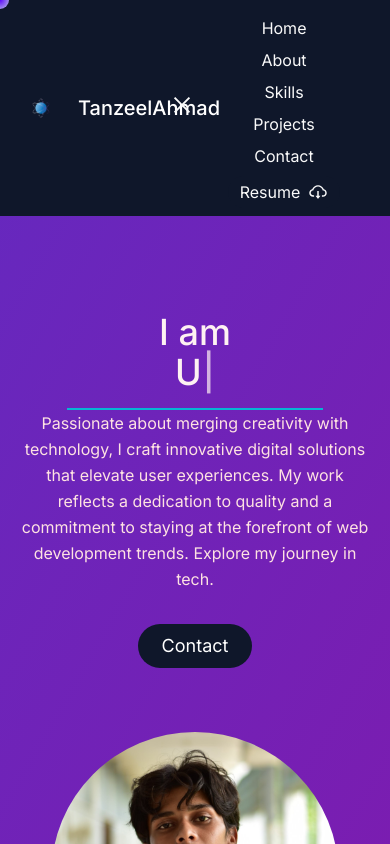
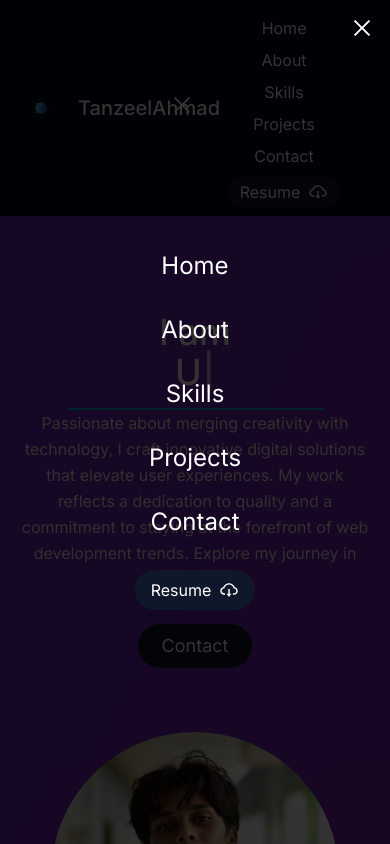
Before and after one commit to CodewithTanzeel/Portfolio-Wepage, a Next.js app: page / in a window 390 px wide. Both pictures are taken after a click on the button 362 px from the left and 40 px from the top of the page. Shown: the top 844 px of the page. Built offline with nearby package versions, Linux system fonts and the light colour scheme.

Commit message:
responsive

```diff
--- a/src/app/components/navbar.tsx
+++ b/src/app/components/navbar.tsx
@@ -1,20 +1,21 @@
-"use client";
+'use client'
 import Image from "next/image";
-import { useState } from "react";
 import Link from "next/link";
-import React from "react";
-import logo from "../../../public/assets/picture/logo.png";
 import {
   AiOutlineMenu,
   AiOutlineClose,
   AiOutlineCloudDownload,
 } from "react-icons/ai";
+import React from "react";
+
+import logo from "../../../public/assets/picture/logo.png";
+import { useState } from "react";
 
 const Navbar = () => {
   const [navOpen, setNavOpen] = useState(false);
 
   return (
-    <div className="bg-slate-900 z-50 sticky top-0">
+    <div className="bg-slate-950 z-50 sticky top-0">
       <header className="text-neutral-50 body-font">
         <div className="container mx-auto flex items-center justify-between px-4 py-2">
           {/* Logo and Icon Fixed on the Left */}
@@ -41,9 +42,9 @@ const Navbar = () => {
 
           {/* Navbar Links */}
           <nav
-            className={`md:flex md:items-center md:w-auto ${navOpen ? "block" : "hidden"} w-full`}
+            className={`md:flex md:items-center ${navOpen ? "block" : "hidden"} w-full md:w-auto`}
           >
-            <div className="flex flex-col items-center md:flex-row md:ml-auto md:mr-auto">
+            <div className="flex flex-col md:flex-row items-center md:ml-auto md:mr-auto">
               <Link
                 href="/"
                 className="block md:inline-block mt-2 md:mt-0 hover:text-blue-600 hover:bg-white rounded-3xl px-2"
@@ -78,7 +79,7 @@ const Navbar = () => {
                 href="/assests/cv/myCv.pdf"
                 className="block md:inline-block mt-2 md:mt-0"
               >
-                <button className="inline-flex items-center bg-slate-900 border-0 py-1 px-3 focus:outline-none hover:bg-white hover:text-blue-600 rounded-3xl text-base">
+                <button className="inline-flex items-center bg-slate-900 border-0 py-1 px-3 focus:outline-none hover:bg-white hover:text-slate-900 rounded-3xl text-base">
                   Resume
                   <AiOutlineCloudDownload className="text-xl ml-2" />
                 </button>
@@ -86,6 +87,63 @@ const Navbar = () => {
             </div>
           </nav>
         </div>
+
+        {/* Full-Screen Overlay Sheet for Smaller Screens */}
+        {navOpen && (
+          <div className="fixed top-0 right-0 bottom-0 left-0 bg-black bg-opacity-80 z-40">
+            <div className="flex flex-col items-center justify-center h-full">
+              <button
+                className="absolute top-4 right-4 text-2xl text-white"
+                onClick={() => setNavOpen(false)}
+              >
+                <AiOutlineClose />
+              </button>
+              <nav className="flex flex-col items-center">
+                <Link
+                  href="/"
+                  className="text-white text-2xl my-4"
+                  onClick={() => setNavOpen(false)}
+                >
+                  Home
+                </Link>
+                <Link
+                  href="#about"
+                  className="text-white text-2xl my-4"
+                  onClick={() => setNavOpen(false)}
+                >
+                  About
+                </Link>
+                <Link
+                  href="#skill"
+                  className="text-white text-2xl my-4"
+                  onClick={() => setNavOpen(false)}
+                >
+                  Skills
+                </Link>
+                <Link
+                  href="#project"
+                  className="text-white text-2xl my-4"
+                  onClick={() => setNavOpen(false)}
+                >
+                  Projects
+                </Link>
+                <Link
+                  href="#Contact"
+                  className="text-white text-2xl my-4"
+                  onClick={() => setNavOpen(false)}
+                >
+                  Contact
+                </Link>
+                <a href="/assests/cv/myCv.pdf" className="mt-4">
+                  <button className="inline-flex items-center bg-slate-900 border-0 py-2 px-4 focus:outline-none hover:bg-white hover:text-slate-900 rounded-3xl text-base">
+                    Resume
+                    <AiOutlineCloudDownload className="text-xl ml-2" />
+                  </button>
+                </a>
+              </nav>
+            </div>
+          </div>
+        )}
       </header>
     </div>
   );
@@ -110,86 +168,6 @@ export default Navbar;
 //             {/* Logo left Side */}
 //             <span className="ml-3 text-xl cursor-pointer">TanzeelAhmad</span>
 //           </a>
-// const Navbar = () => {
-//   const [navOpen, setNavOpen] = useState(false);
-
-//   return (
-//     <div className="bg-slate-950 z-50 sticky top-0">
-//       <header className="text-neutral-50 body-font">
-//         <div className="container mx-auto flex flex-wrap px-2 flex-col md:flex-row items-center justify-between">
-//           {/* Icon and logo left side */}
-//           <a className="flex title-font font-medium items-center text-white mb-4 md:mb-0">
-//             <Image
-//               src={logo}
-//               alt="Quantomverse"
-//               width={150}
-//               height={100}
-//               className="w-[50px]"
-//             />
-//             {/* Logo left Side */}
-//             <span className="ml-3 text-xl cursor-pointer">TanzeelAhmad</span>
-//           </a>
-
-//           {/* Hamburger Icon */}
-//           <div className="md:hidden">
-//             <button
-//               className="text-2xl focus:outline-none"
-//               onClick={() => setNavOpen(!navOpen)}
-//             >
-//               {navOpen ? <AiOutlineClose /> : <AiOutlineMenu />}
-//             </button>
-//           </div>
-
-//           {/* Navbar Links */}
-//           <nav
-//             className={`md:flex md:items-center md:w-auto ${navOpen ? "block" : "hidden"} w-full md:ml-auto md:mr-auto`}
-//           >
-//             <Link
-//               href="/"
-//               className="block md:inline-block mr-5 hover:text-blue-600 hover:bg-white rounded-3xl px-2"
-//             >
-//               Home
-//             </Link>
-//             <Link
-//               href="#about"
-//               className="block md:inline-block mr-5 hover:text-blue-600 hover:bg-white rounded-3xl px-2"
-//             >
-//               About
-//             </Link>
-//             <Link
-//               href="#skill"
-//               className="block md:inline-block mr-5 hover:text-blue-600 hover:bg-white rounded-3xl px-2"
-//             >
-//               Skills
-//             </Link>
-//             <Link
-//               href="#project"
-//               className="block md:inline-block mr-5 hover:text-blue-600 hover:bg-white rounded-3xl px-2"
-//             >
-//               Projects
-//             </Link>
-//             <Link
-//               href="#Contact"
-//               className="block md:inline-block mr-5 hover:text-blue-600 hover:bg-white rounded-3xl px-2"
-//             >
-//               Contact
-//             </Link>
-//             <a
-//               href="/assests/cv/myCv.pdf"
-//               className="block md:inline-block mt-2 md:mt-0"
-//             >
-//               <button className="inline-flex items-center bg-slate-900 border-0 py-1 px-3 focus:outline-none hover:bg-white hover:text-blue-600 rounded-3xl text-base">
-//                 Resume
-//                 <AiOutlineCloudDownload className="text-xl ml-2" />
-//               </button>
-//             </a>
-//           </nav>
-//         </div>
-//       </header>
-//     </div>
-//   );
-// };
-//           {/* Navbar */}
 //           <nav className="md:ml-auto md:mr-auto flex flex-wrap items-center text-base justify-center px-auto">
 //             <Link
 //               href={"/"}
@@ -225,16 +203,17 @@ export default Navbar;
 //           <a href="/assests/cv/myCv.pdf">
 //             <button
 //               className="inline-flex items-center
-//             p-10 bg-slate-900 border-0 py-1 px-3 focus:outline-none hover:bg-white
+//             p-10 bg-slate-900 border-0 py-1 px-3 focus:outline-none hover:bg-white hover:text-slate-900
 //             hover:text-blue-blue rounded-3xl text-base mt-4 md:mt-0"
 //             >
 //               Resume
 //               <AiOutlineCloudDownload className="text-xl ml-2" />
 //             </button>
 //           </a>
-//           {/* Navbar End  */}
 //         </div>
 //       </header>
 //     </div>
 //   );
 // };
+
+// export default Navbar; */}
--- a/src/app/components/skill.tsx
+++ b/src/app/components/skill.tsx
@@ -27,7 +27,7 @@ const Skill = () => {
               <div className="flex rounded-lg h-full p-8 flex-col">
                 <div className="flex items-center mb-3">
                   <Image
-                    className="hover-effect"
+                    className="hover-effect rounded-2xl"
                     src={html}
                     alt="HTML"
                     width={60}
@@ -51,7 +51,7 @@ const Skill = () => {
               <div className="flex rounded-lg h-full p-8 flex-col">
                 <div className="flex items-center mb-3">
                   <Image
-                    className="hover-effect"
+                    className="hover-effect rounded-2xl"
                     src={css}
                     alt="CascadingStyle"
                     width={60}
--- a/src/app/globals.css
+++ b/src/app/globals.css
@@ -23,36 +23,70 @@
   }
 }
 
-/* Hide default cursor */
-body {
-  cursor: none; /* Hides the default cursor */
+/* Add this to your globals.css */
+
+
+
+
+/* Ensure links and buttons are visible */
+a, button {
+  color: white; /* Adjust as needed for visibility */
 }
 
-/* Modern dot cursor styling */
-.dot-cursor {
-  width: 18px; /* Increase size for better visibility */
-  height: 18px; /* Increase size for better visibility */
-  position: fixed; /* Fixed positioning to follow the mouse */
-  background: radial-gradient(circle, #5b06fa, #bfcbe4); /* Gradient with high contrast */
-  border-radius: 50%; /* Makes the cursor a circle */
-  pointer-events: none; /* Prevents the dot from interfering with other elements */
-  z-index: 9999; /* Ensures the dot is above other elements */
-  transform: translate(-50%, -50%); /* Centers the dot on the cursor position */
-  transition: transform 0.1s ease-in-out, background 0.3s ease; /* Smooth scaling and color transition */
-}
 
-/* Dot cursor grows on hover */
-a:hover ~ .dot-cursor,
-button:hover ~ .dot-cursor {
-  transform: scale(1.8) translate(-50%, -50%); /* Enlarges the dot */
-  background: radial-gradient(circle, #5512e4, #ebd82f); /* Adjusted gradient for better hover visibility */
-}
-/* Add this to your globals.css */
-.hover-effect {
+
+
+
+/* Apply hover effect to all images */
+img {
   transition: transform 0.3s ease, box-shadow 0.3s ease;
 }
 
-.hover-effect:hover {
+img:hover {
   transform: scale(1.05); /* Zoom effect */
   box-shadow: 0 10px 20px rgba(218, 247, 146, 0.5); /* Green shadow */
 }
+
+
+
+/* Ensure proper styles for the overlay */
+.fixed {
+  position: fixed;
+  top: 0;
+  left: 0;
+  right: 0;
+  bottom: 0;
+}
+
+/* Full-screen overlay */
+.bg-opacity-80 {
+  background-color: rgba(0, 0, 0, 0.8);
+}
+
+/* For the hamburger sheet (full-screen menu) */
+.flex-col {
+  display: flex;
+  flex-direction: column;
+}
+
+.z-40 {
+  z-index: 40;
+}
+
+/* Ensure the overlay content is centered */
+.items-center {
+  align-items: center;
+}
+
+.justify-center {
+  justify-content: center;
+}
+
+.text-2xl {
+  font-size: 1.5rem; /* 24px */
+}
+
+.my-4 {
+  margin-top: 1rem;
+  margin-bottom: 1rem;
+}
```
Also changed, not shown: src/app/components/contact.tsx (+12 -20 lines).
